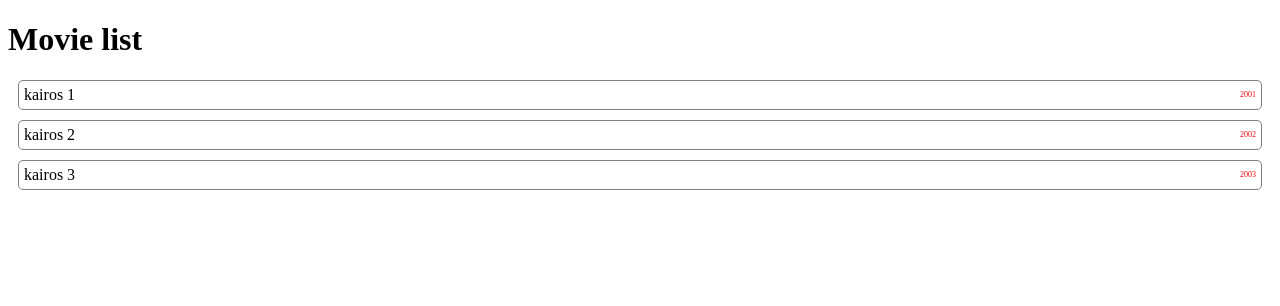
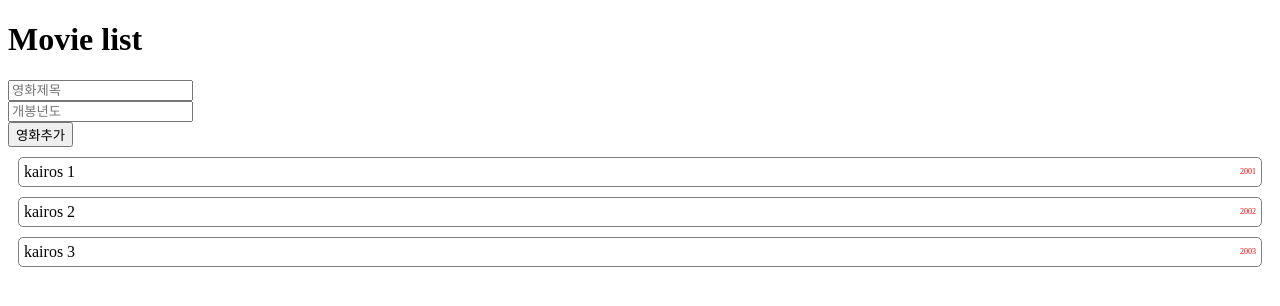
Before and after one commit to kairos67/react-basic, a React (Create React App) app: page / in a window 1280 px wide. Shown: the top 306 px of the page. Built offline with nearby package versions, Linux system fonts and the light colour scheme.

Commit message:
add movie

```diff
--- a/src/App.js
+++ b/src/App.js
@@ -2,19 +2,53 @@
 import Movie from './components/Movie';
 
 function App() {
-  const movies = [
+  const [movieTitle, setMovieTitle] = useState('');
+  const [movieYear, setMovieYear] = useState('');
+  const [movies, setMovies] = useState([
     { title: 'kairos 1', year: 2001 },
     { title: 'kairos 2', year: 2002 },
-    { title: 'kairos 3', year: 2003 },
-  ];
+    { title: 'kairos 3', year: 2003 }
+  ]);
+  // const movies = [
+  //   { title: 'kairos 1', year: 2001 },
+  //   { title: 'kairos 2', year: 2002 },
+  //   { title: 'kairos 3', year: 2003 },
+  // ];
   const renderMovies = movies.map(movie => {
     return (
-      <Movie movie={movie} key={movie.title}/>
+      <Movie movie={movie} key={movie.title} />
     );
   });
+  const addMovie = (event) => {
+    event.preventDefault();
+    // console.log(movieTitle,movieYear);
+    setMovies([
+      ...movies, //기존값을 유지
+      {
+      title: movieTitle,
+      year: movieYear
+    }]);
+    setMovieTitle('');
+    setMovieYear('');
+  };
   return (
     <div className="App">
       <h1>Movie list</h1>
+      <form onSubmit={addMovie}>
+        <input
+          type="text"
+          value={movieTitle}
+          placeholder='영화제목'
+          onChange={e => setMovieTitle(e.target.value)}
+        /> <br />
+        <input
+          type="text"
+          value={movieYear}
+          placeholder='개봉년도'
+          onChange={e => setMovieYear(e.target.value)}
+        /> <br />
+        <button type='submit'>영화추가</button>
+      </form>
       {renderMovies}
     </div>
   );
```
